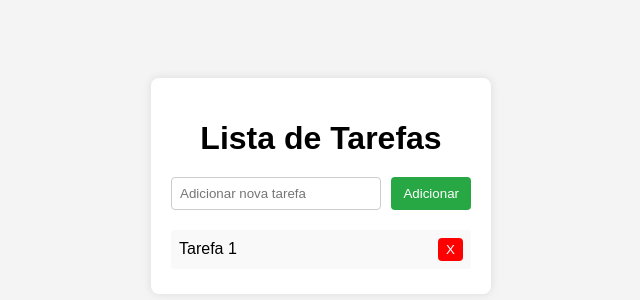
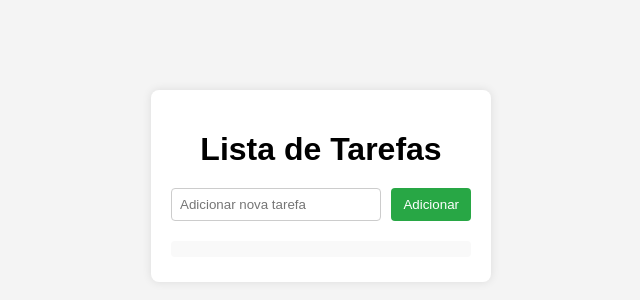
Before and after one commit to GiovanniTavora/AtividadeDia13, a plain HTML site: page pages/index.html in a window 1280 px wide. Shown: the part 214-514 px from the top of the page, without its empty margins (319-959 px from the left). Drawn offline with Linux system fonts and the light colour scheme.

Commit message:
Update index.html

```diff
--- a/pages/index.html
+++ b/pages/index.html
@@ -17,8 +17,7 @@
         </div>
         <ul id="taskList"></ul>
             <li>
-                <span onclick="toggleTask(this)">Tarefa 1</span>
-                <button class="delete-btn" onclick="deleteTask(this)">X</button>
+
             </li>
     </div>
     <script src="script.js"></script>
```
